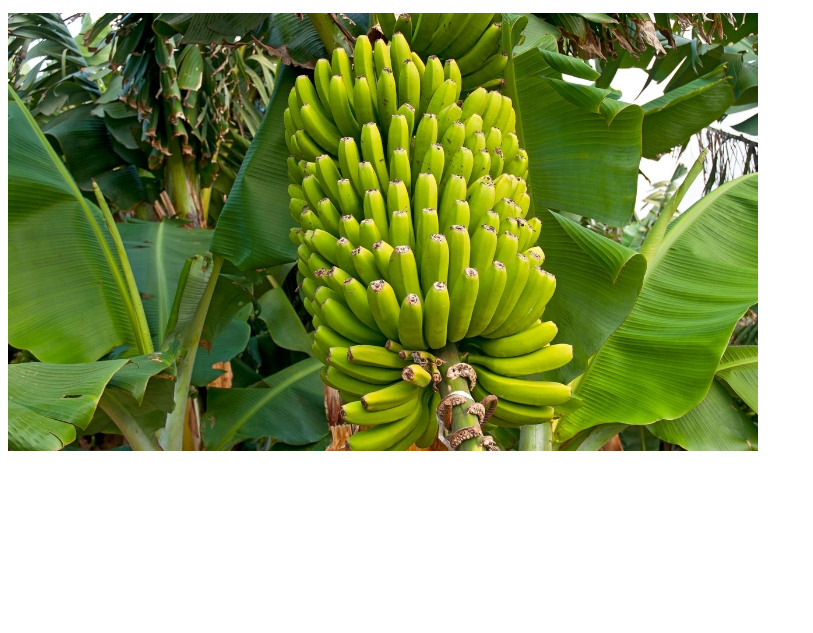
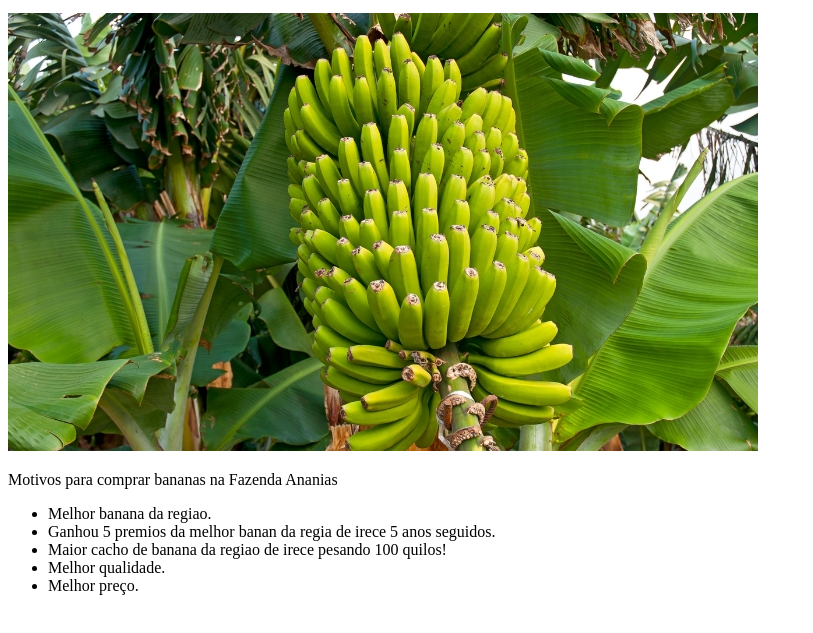
Before and after one commit to Sameq/projeto, a plain HTML site: page index.html in a window 1280 px wide. Shown: the part 101-734 px from the top of the page, without its empty margins (0-813 px from the left). Drawn offline with Linux system fonts and the light colour scheme.

Commit message:
Update index.html

```diff
--- a/index.html
+++ b/index.html
@@ -8,5 +8,13 @@
     <h1>FAZENDA ANANIAS</h1>
     <p>Melhor banana da regiao</p>
     <img src="assets/Cacho de banana.jpg" alt="cacho de banana">
+    <p>Motivos para comprar bananas na Fazenda Ananias </p>
+    <ul>
+        <li>Melhor banana da regiao.</li>
+        <li>Ganhou 5 premios da melhor banan da regia de irece 5 anos seguidos.</li>
+        <li>Maior cacho de banana da regiao de irece pesando 100 quilos!</li>
+        <li>Melhor qualidade.</li>
+        <li>Melhor preço.</li>
+    </ul>
 </body>
 </html>
```
